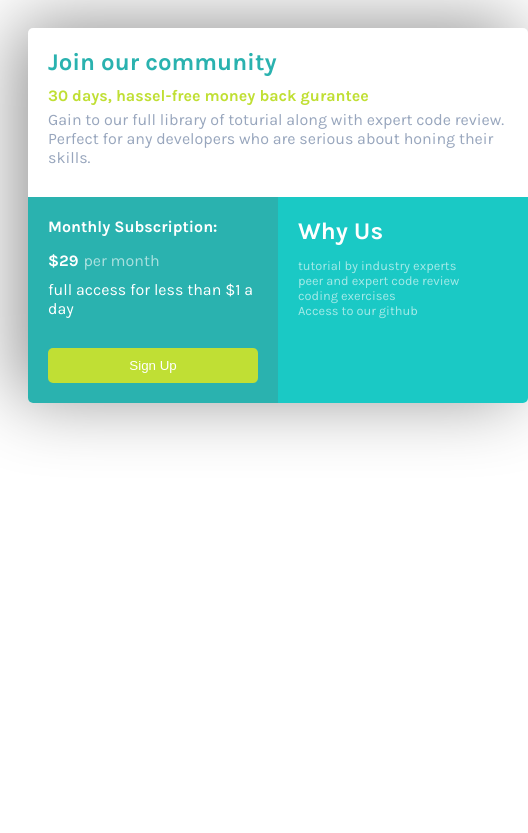
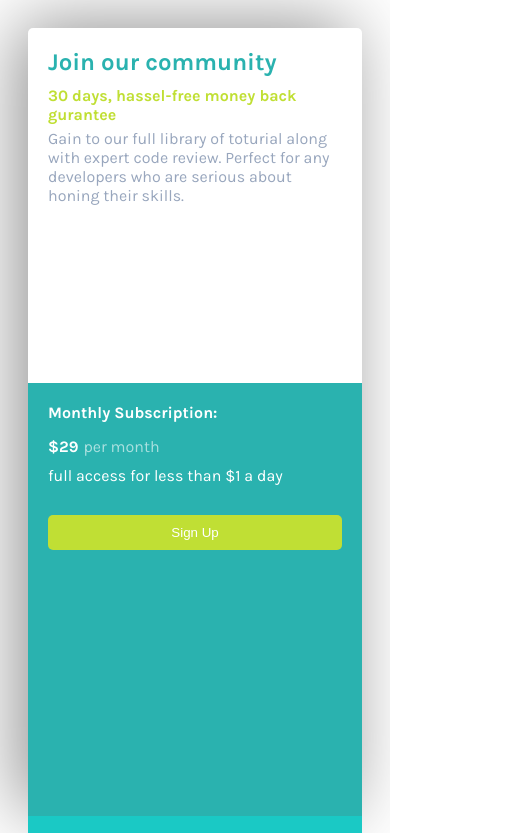
Before and after one commit to nibim/Pricing-card-frontend-Challange, a plain HTML site: page index.html in a window 390 px wide. Shown: the top 833 px of the page, 528 px wide, since content can reach past the window. Drawn offline with Linux system fonts and the light colour scheme.

Commit message:
Update style.css

```diff
--- a/style.css
+++ b/style.css
@@ -13,7 +13,6 @@ body{
   margin: center;
   box-shadow: -11px -5px 72px 0px rgba(0,0,0,0.43);
   border-radius: 5px;
-  overflow: hidden;
   font-Family: 'Karla';
 }
 h2,h4,p{
@@ -101,3 +100,15 @@ button:hover{
 .whole-price{
   margin-bottom: 10px
 }
+@media(max-width:576px){
+  .left-low{
+    width:100%;
+  }
+  .right-low{
+    width:100%;
+  }
+  .container{
+    width:100%;
+    height: auto;
+  }
+}
```
